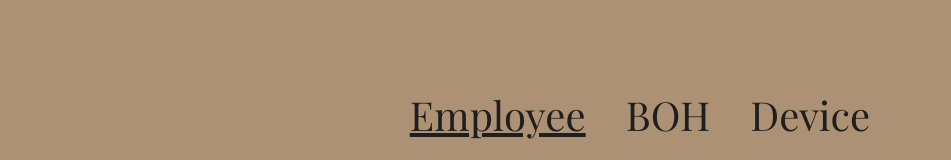
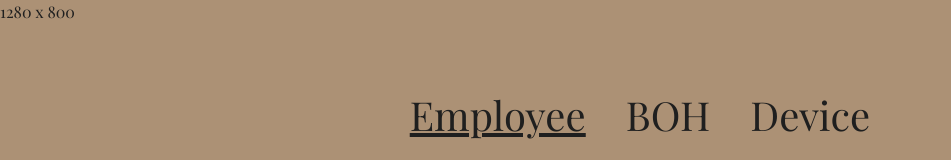
Before and after one commit to oelderinkX/espressotime-login, a website: page webpage/login.html in a window 1280 px wide. Shown: the top 160 px of the page, without its empty margins (0-951 px from the left). Drawn offline with nearby package versions, Linux system fonts and the light colour scheme; files whose address does not match are found by name.

Commit message:
little bit of info

```diff
--- a/webpage/login.html
+++ b/webpage/login.html
@@ -24,6 +24,9 @@
             }
 
             html[0].style.fontSize = fontPercent + '%'
+
+            let info = document.getElementById('info');
+            info.innerText = html[0].clientWidth + ' x ' + html[0].clientHeight;
         }
 
         function login() {
@@ -240,6 +243,7 @@
             </table>
             <button id="submitButton" type="submit" class="btn btn-success btn-lg" onclick="">Login</button>
         </div>
+        <div id="info"></div>
     </body>
 <script>
     resizeHtml();
```
